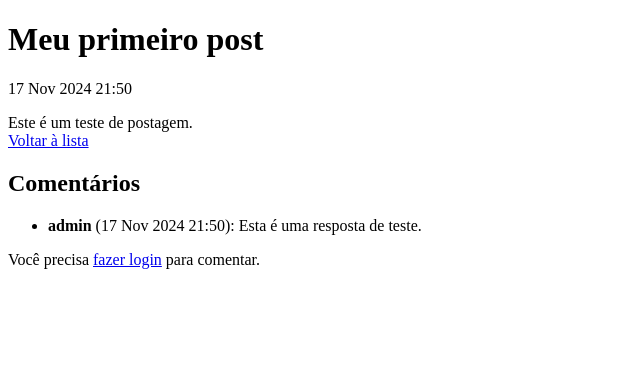
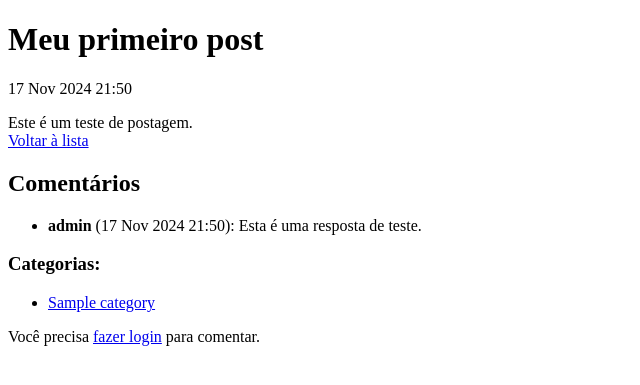
Before and after one commit to 2Nin/SegundaEntrega, a Django app: page /post/1/ in a window 1280 px wide. Shown: the top 385 px of the page, without its empty margins (0-640 px from the left). Run offline with Django 5.2, Linux system fonts and the light colour scheme; data comes from the database, SQL or seed files in the repository; both versions use the stored data as it was after the commit; tables that the repository leaves empty hold one stand-in row (values such as "Sample post").

Commit message:
Implementar atributo de categorias aos posts

```diff
--- a/blog_project/blog/admin.py
+++ b/blog_project/blog/admin.py
@@ -1,5 +1,5 @@
 from django.contrib import admin
-from .models import Post, Comment
+from .models import Post, Comment, Category
 
 admin.site.register(Comment)
 admin.site.register(Post)
--- a/blog_project/blog/models.py
+++ b/blog_project/blog/models.py
@@ -1,12 +1,18 @@
 from django.db import models
 from django.contrib.auth.models import User
 
+class Category(models.Model):
+    name = models.CharField(max_length=100)
+    description = models.TextField()
+
+    def __str__(self):
+        return self.name
 
 class Post(models.Model):
     title = models.CharField(max_length=200)
     content = models.TextField()
     date_posted = models.DateTimeField(auto_now_add=True)
-
+    categories = models.ManyToManyField(Category, related_name='posts')
     def __str__(self):
         return self.title
 
--- a/blog_project/blog/urls.py
+++ b/blog_project/blog/urls.py
@@ -5,5 +5,6 @@ urlpatterns = [
     path('', views.post_list, name='post-list'),
     path('post/<int:pk>/', views.post_detail, name='post-detail'),
     path('post/new/', views.post_create, name='post-create'),
+    path('category/<int:pk>/', views.category_posts, name='category-posts'),
 
 ]
--- a/blog_project/blog/views.py
+++ b/blog_project/blog/views.py
@@ -1,5 +1,5 @@
 from django.shortcuts import render, get_object_or_404, redirect
-from .models import Post, Comment
+from .models import Post, Comment, Category
 
 def post_list(request):
     posts = Post.objects.all().order_by('-date_posted')
@@ -8,13 +8,14 @@ def post_list(request):
 def post_detail(request, pk):
     post = get_object_or_404(Post, pk=pk)
     comments = post.comments.all().order_by('-date_posted')  # Busca os comentários
+    categories = post.categories.all()
 
     if request.method == 'POST':  # Quando o formulário for enviado
         content = request.POST.get('content')
         Comment.objects.create(post=post, author=request.user, content=content)
         return redirect('post-detail', pk=post.id)
 
-    return render(request, 'blog/post_detail.html', {'post': post, 'comments': comments})
+    return render(request, 'blog/post_detail.html', {'post': post, 'comments': comments, 'categories': categories})
 
 def post_create(request):
     if request.method == 'POST':
@@ -23,3 +24,8 @@ def post_create(request):
         post = Post.objects.create(title=title, content=content)
         return redirect('post-detail', pk=post.id)
     return render(request, 'blog/post_form.html')
+
+def category_posts(request, pk):
+    category = get_object_or_404(Category, pk=pk)
+    posts = category.posts.all()
+    return render(request, 'blog/category_posts.html', {'category': category, 'posts': posts})
--- a/blog_project/templates/blog/post_detail.html
+++ b/blog_project/templates/blog/post_detail.html
@@ -19,8 +19,13 @@
             </li>
         {% endfor %}
     </ul>
-
-    {% if user.is_authenticated %}
+    <h3>Categorias:</h3>
+    <ul>
+        {% for category in categories %}
+            <li><a href="{% url 'category-posts' category.id %}">{{ category.name }}</a></li>
+        {% endfor %}
+    </ul>
+        {% if user.is_authenticated %}
         <h3>Adicionar Comentário</h3>
         <form method="POST">
             {% csrf_token %}
```
Also changed, not shown: blog_project/templates/blog/category_posts.html (added, +7 -0 lines), blog_project/blog/migrations/0003_category_post_categories.py (added), blog_project/db.sqlite3.
